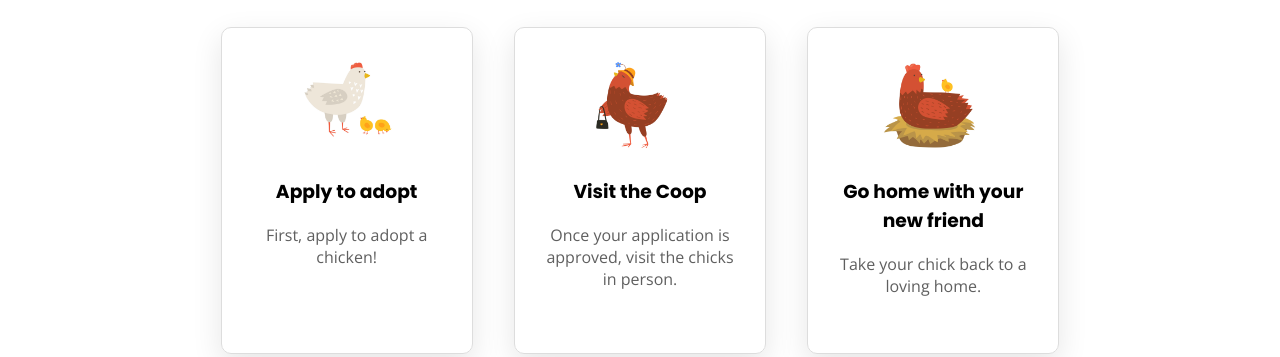
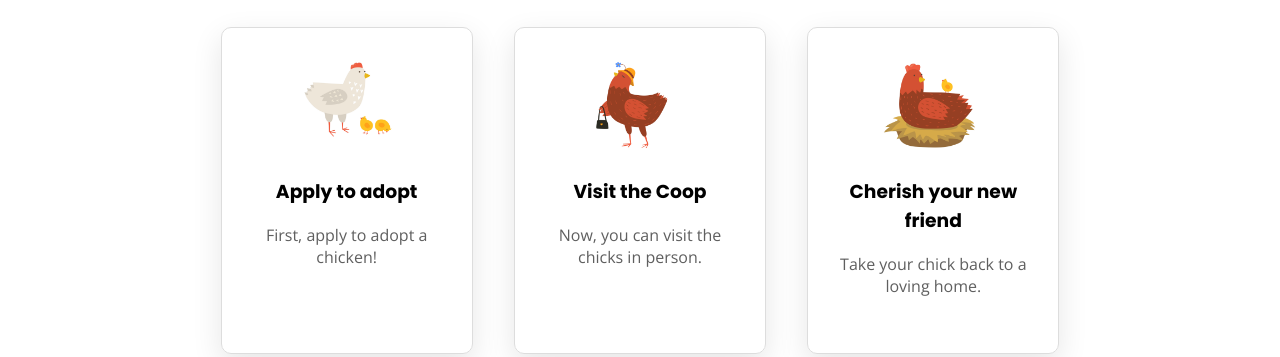
Before and after one commit to DariBerrie/landing, a plain HTML site: page index.html in a window 1280 px wide. Shown: the part 656-1013 px from the top of the page. Drawn offline with nearby package versions, Linux system fonts and the light colour scheme.

Commit message:
fix: Improving copy.

```diff
--- a/index.html
+++ b/index.html
@@ -29,11 +29,11 @@
     <div class="card">
       <img src="./images/chicken_purse.png" alt="">
       <h3>Visit the Coop</h3>
-      <p>Once your application is approved, visit the chicks in person.</p>
+      <p>Now, you can visit the chicks in person.</p>
     </div>
     <div class="card">
       <img src="./images/chicken_nest.png" alt="">
-      <h3>Go home with your new friend</h3>
+      <h3>Cherish your new friend</h3>
       <p>Take your chick back to a loving home.</p>
     </div>
   </div>
```
